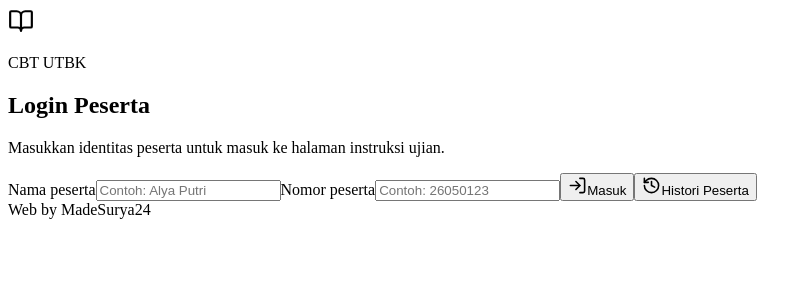
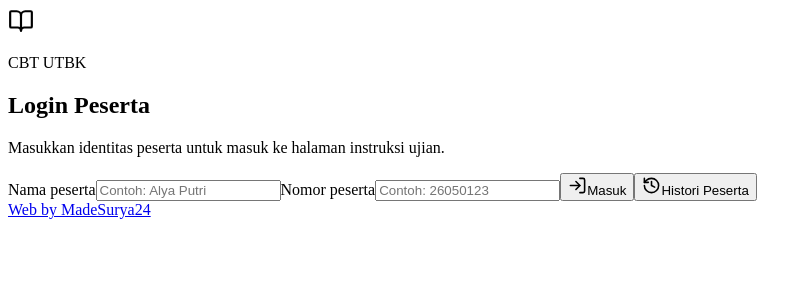
Before and after one commit to MadeSurya24/Latihan_CBT, a React (Vite) app: page / in a window 1280 px wide. Shown: the top 300 px of the page, without its empty margins (0-812 px from the left). Built offline with nearby package versions, Linux system fonts and the light colour scheme; the HTML template or start-up script is replaced by a standard one.

Commit message:
Link watermark to Instagram

```diff
--- a/src/App.jsx
+++ b/src/App.jsx
@@ -731,9 +731,15 @@ function Shell({ centered = false, children }) {
 
 function Watermark() {
   return (
-    <div className="pointer-events-none fixed bottom-3 right-3 z-[60] rounded-md border border-slate-200 bg-white/90 px-3 py-1.5 text-xs font-semibold text-slate-500 shadow-sm backdrop-blur">
+    <a
+      href="https://www.instagram.com/imaddd24_/"
+      target="_blank"
+      rel="noreferrer"
+      className="fixed bottom-3 right-3 z-[60] rounded-md border border-slate-200 bg-white/90 px-3 py-1.5 text-xs font-semibold text-slate-500 shadow-sm backdrop-blur transition hover:border-blue-200 hover:text-blue-700 focus:outline-none focus:ring-4 focus:ring-blue-100"
+      aria-label="Buka Instagram MadeSurya24"
+    >
       Web by MadeSurya24
-    </div>
+    </a>
   );
 }
 
```
